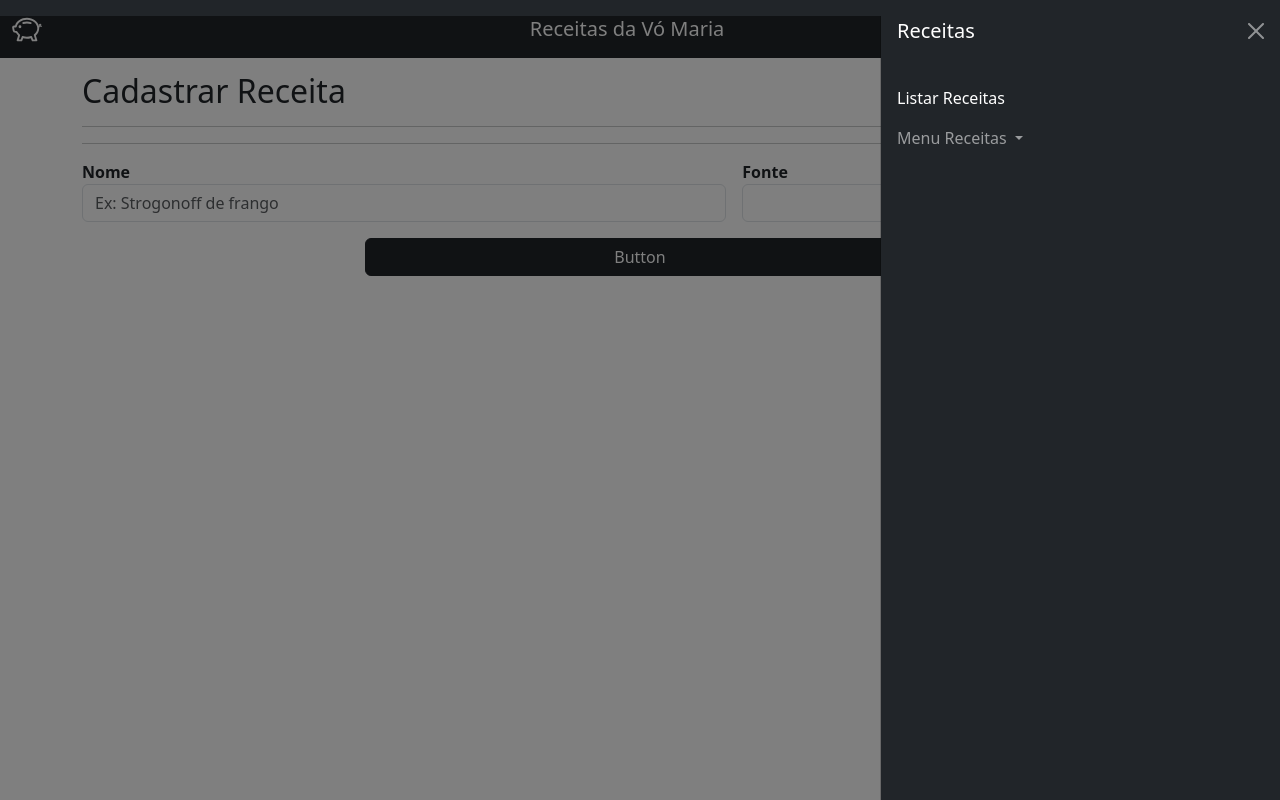
After one commit to mariacarolh/Projeto-Receita, a PHP site: page /cadastrareceitas.php in a window 1280 px wide, after a click that opens the changed part. The commit adds this page. Run offline with PHP 8.4, Linux system fonts and the light colour scheme.

Commit message:
Criando tela inicial e de cadastro B)

```diff
--- /dev/null
+++ b/cadastrareceitas.php
@@ -0,0 +1,100 @@
+<!DOCTYPE html>
+<html lang="en">
+
+<head>
+    <meta charset="UTF-8">
+    <meta name="viewport" content="width=device-width, initial-scale=1.0">
+    <title>Document</title>
+    <link href="https://cdn.jsdelivr.net/npm/bootstrap@5.3.0/dist/css/bootstrap.min.css" rel="stylesheet" integrity="sha384-9ndCyUaIbzAi2FUVXJi0CjmCapSmO7SnpJef0486qhLnuZ2cdeRhO02iuK6FUUVM" crossorigin="anonymous">
+    <script src="https://cdn.jsdelivr.net/npm/bootstrap@5.3.0/dist/js/bootstrap.bundle.min.js" integrity="sha384-geWF76RCwLtnZ8qwWowPQNguL3RmwHVBC9FhGdlKrxdiJJigb/j/68SIy3Te4Bkz" crossorigin="anonymous"></script>
+</head>
+
+<body>
+    // Navbar
+    <nav class="navbar navbar-dark bg-dark fixed-top">
+        <div class="container-fluid">
+            <a class="navbar-brand" href="#"><svg xmlns="http://www.w3.org/2000/svg" width="30" height="30" fill="currentColor" class="bi bi-piggy-bank" viewBox="0 0 16 16">
+                    <path d="M5 6.25a.75.75 0 1 1-1.5 0 .75.75 0 0 1 1.5 0m1.138-1.496A6.613 6.613 0 0 1 7.964 4.5c.666 0 1.303.097 1.893.273a.5.5 0 0 0 .286-.958A7.602 7.602 0 0 0 7.964 3.5c-.734 0-1.441.103-2.102.292a.5.5 0 1 0 .276.962" />
+                    <path fill-rule="evenodd" d="M7.964 1.527c-2.977 0-5.571 1.704-6.32 4.125h-.55A1 1 0 0 0 .11 6.824l.254 1.46a1.5 1.5 0 0 0 1.478 1.243h.263c.3.513.688.978 1.145 1.382l-.729 2.477a.5.5 0 0 0 .48.641h2a.5.5 0 0 0 .471-.332l.482-1.351c.635.173 1.31.267 2.011.267.707 0 1.388-.095 2.028-.272l.543 1.372a.5.5 0 0 0 .465.316h2a.5.5 0 0 0 .478-.645l-.761-2.506C13.81 9.895 14.5 8.559 14.5 7.069c0-.145-.007-.29-.02-.431.261-.11.508-.266.705-.444.315.306.815.306.815-.417 0 .223-.5.223-.461-.026a.95.95 0 0 0 .09-.255.7.7 0 0 0-.202-.645.58.58 0 0 0-.707-.098.735.735 0 0 0-.375.562c-.024.243.082.48.32.654a2.112 2.112 0 0 1-.259.153c-.534-2.664-3.284-4.595-6.442-4.595zM2.516 6.26c.455-2.066 2.667-3.733 5.448-3.733 3.146 0 5.536 2.114 5.536 4.542 0 1.254-.624 2.41-1.67 3.248a.5.5 0 0 0-.165.535l.66 2.175h-.985l-.59-1.487a.5.5 0 0 0-.629-.288c-.661.23-1.39.359-2.157.359a6.558 6.558 0 0 1-2.157-.359.5.5 0 0 0-.635.304l-.525 1.471h-.979l.633-2.15a.5.5 0 0 0-.17-.534 4.649 4.649 0 0 1-1.284-1.541.5.5 0 0 0-.446-.275h-.56a.5.5 0 0 1-.492-.414l-.254-1.46h.933a.5.5 0 0 0 .488-.393zm12.621-.857a.565.565 0 0 1-.098.21.704.704 0 0 1-.044-.025c-.146-.09-.157-.175-.152-.223a.236.236 0 0 1 .117-.173c.049-.027.08-.021.113.012a.202.202 0 0 1 .064.199z" />
+                </svg></a>
+            <a class="navbar-brand" href="#">Receitas da Vó Maria</a>
+            <button class="navbar-toggler" type="button" data-bs-toggle="offcanvas" data-bs-target="#offcanvasDarkNavbar" aria-controls="offcanvasDarkNavbar" aria-label="Toggle navigation">
+                <span class="navbar-toggler-icon"></span>
+            </button>
+            <div class="offcanvas offcanvas-end text-bg-dark" tabindex="-1" id="offcanvasDarkNavbar" aria-labelledby="offcanvasDarkNavbarLabel">
+                <div class="offcanvas-header">
+                    <h5 class="offcanvas-title" id="offcanvasDarkNavbarLabel">Receitas</h5>
+                    <button type="button" class="btn-close btn-close-white" data-bs-dismiss="offcanvas" aria-label="Close"></button>
+                </div>
+                <div class="offcanvas-body">
+                    <ul class="navbar-nav justify-content-end flex-grow-1 pe-3">
+                        <li class="nav-item">
+                            <a class="nav-link active" aria-current="page" href="listareceitas.php">Listar Receitas</a>
+                        </li>
+
+                        <li class="nav-item dropdown">
+                            <a class="nav-link dropdown-toggle" href="#" role="button" data-bs-toggle="dropdown" aria-expanded="false">
+                                Menu Receitas
+                            </a>
+                            <ul class="dropdown-menu dropdown-menu-dark">
+                                <li><a class="dropdown-item" href="#">Editar</a></li>
+                                <li><a class="dropdown-item" href="#">Deletar</a></li>
+                                <li><a class="dropdown-item" href="cadastrareceitas.php">Cadastrar</a></li>
+                                <li>
+                                    <hr class="dropdown-divider">
+                                </li>
+                                <li><a class="dropdown-item" href="#">Something else here</a></li>
+                            </ul>
+                        </li>
+                    </ul>
+                </div>
+            </div>
+        </div>
+    </nav>
+    // Fim
+</body>
+
+</html>
+
+<!DOCTYPE html>
+<html lang="en">
+
+<head>
+    <!-- Adicione suas meta tags e links de estilo e script aqui -->
+</head>
+
+<body>
+    <!-- Navbar -->
+    <nav class="navbar navbar-dark bg-dark fixed-top">
+        <!-- Conteúdo da Navbar -->
+    </nav>
+    <!-- Fim da Navbar -->
+
+    <!-- Formulário -->
+    <div class="container mt-5">
+        <h2>Cadastrar Receita</h2>
+        <hr>
+        <hr>
+
+    <div class="row g-3">
+  <div class="col-sm-7">
+    <b>Nome</b>
+
+    <input type="text" class="form-control" placeholder="Ex: Strogonoff de frango" aria-label="City">
+  </div>
+  <div class="col-sm">
+  <b>Fonte</b>
+    <input type="text" class="form-control" placeholder="" aria-label="State">
+  </div>
+  <div class="col-sm">
+  <b>Data</b>
+    <input type="date" class="form-control" placeholder="Zip" aria-label="">
+  </div>
+  <div class="d-grid gap-2 col-6 mx-auto">
+  <button class="btn btn-dark" type="button">Button</button>
+
+</div>
+</div>
+</body>
+
+</html>
--- a/criarnobd.php
+++ b/criarnobd.php
@@ -4,6 +4,6 @@ $data_receita = $_POST["data"];
 $fonte_receita = $_POST["fonte"];
 
 require_once("conexao.php");
-$sql = "INSERT INTO Tarefa (nome, data) VALUES ('$nome_receita', '$data_receita', '$fonte_receita')";
+$sql = "INSERT INTO Receita (nome, data) VALUES ('$nome_receita', '$data_receita', '$fonte_receita')";
 
 ExecutarnoBD($sql);
--- a/deletarnobd.php
+++ b/deletarnobd.php
@@ -2,7 +2,7 @@
 
 $idReceita = $_GET['id'];
 require_once('conexao.php');
-$sql = 'DELETE FROM receita WHERE id = $idReceita';
+$sql = 'DELETE FROM Receita WHERE id = $idReceita';
 
 ExecutarnoBD($sql);
 
--- a/editarnobd.php
+++ b/editarnobd.php
@@ -8,7 +8,7 @@ $nome_receita = $_POST['nome'];
 $data_receita = $_POST['data'];
 $fonte_receita = $_POST['fonte'];
 
-$sql = "UPDATE receita
+$sql = "UPDATE Receita
 SET nome = '$nome_receita',
 data = '$data_receita',
 fonte = '$fonte_receita'
--- a/listarnobd.php
+++ b/listarnobd.php
@@ -4,7 +4,7 @@
 require_once ('conexao.php');
 
 // Montar o código SQL
-$sql = 'SELECT * FROM receita';
+$sql = 'SELECT * FROM Receita';
 
 $listarnobd = BuscarNoBD($sql);
 
```
Also changed, not shown: index.php (added, +57 -0 lines), README.md (deleted).
